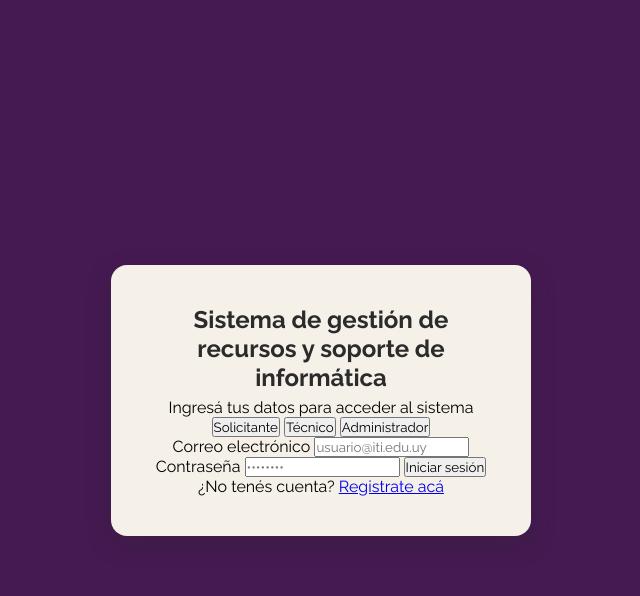
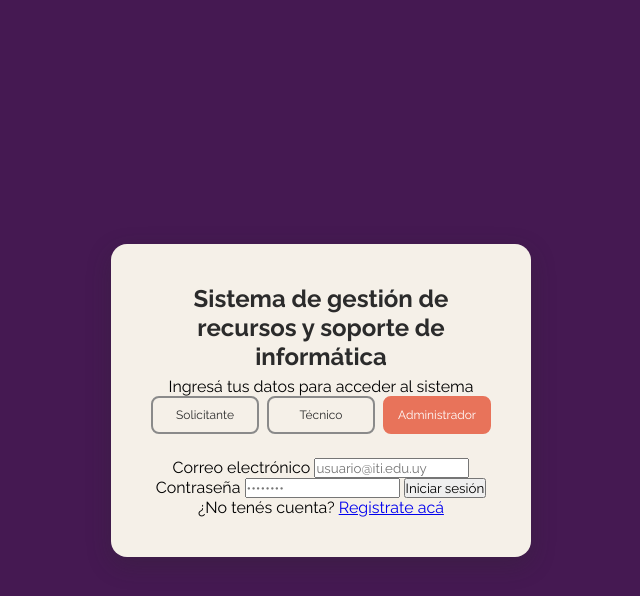
Before and after one commit to FilumSoftware/sgrsi, a PHP site: page /paginas/inicio/inicio.html in a window 1280 px wide. Shown: the top 596 px of the page, without its empty margins (319-959 px from the left). Run offline with PHP 8.4, Linux system fonts and the light colour scheme.

Commit message:
agrego estilos a los botones

```diff
--- a/FrontEnd/paginas/inicio/inicio.css
+++ b/FrontEnd/paginas/inicio/inicio.css
@@ -30,6 +30,7 @@ body {
 }
 
 /* Formulario */
+
 .login-box {
   background-color: var(--color-rosa);
   padding: 40px;
@@ -50,3 +51,35 @@ body {
   color: var(--color-secundario);
   margin-bottom: 24px;
 }
+
+
+.roles {
+  display: flex;
+  gap: 8px;
+  margin-bottom: 24px;
+}
+
+.rol {
+  flex: 1;
+  padding: 10px 6px;
+  border: 2px solid var(--color-celeste);
+  border-radius: var(--radio-borde);
+  background-color: var(--color-rosa);
+  cursor: pointer;
+  font-size: 12px;
+  color: var(--color-texto);
+  transition: 0.3s;
+}
+
+
+.rol.activo {
+  border-color: var(--color-acento);
+  background-color: var(--color-acento);
+  color: #ffffff;
+}
+
+.rol:hover {
+  border-color: var(--color-acento);
+  background-color: var(--color-acento);
+  color: #ffffff;
+}
```
